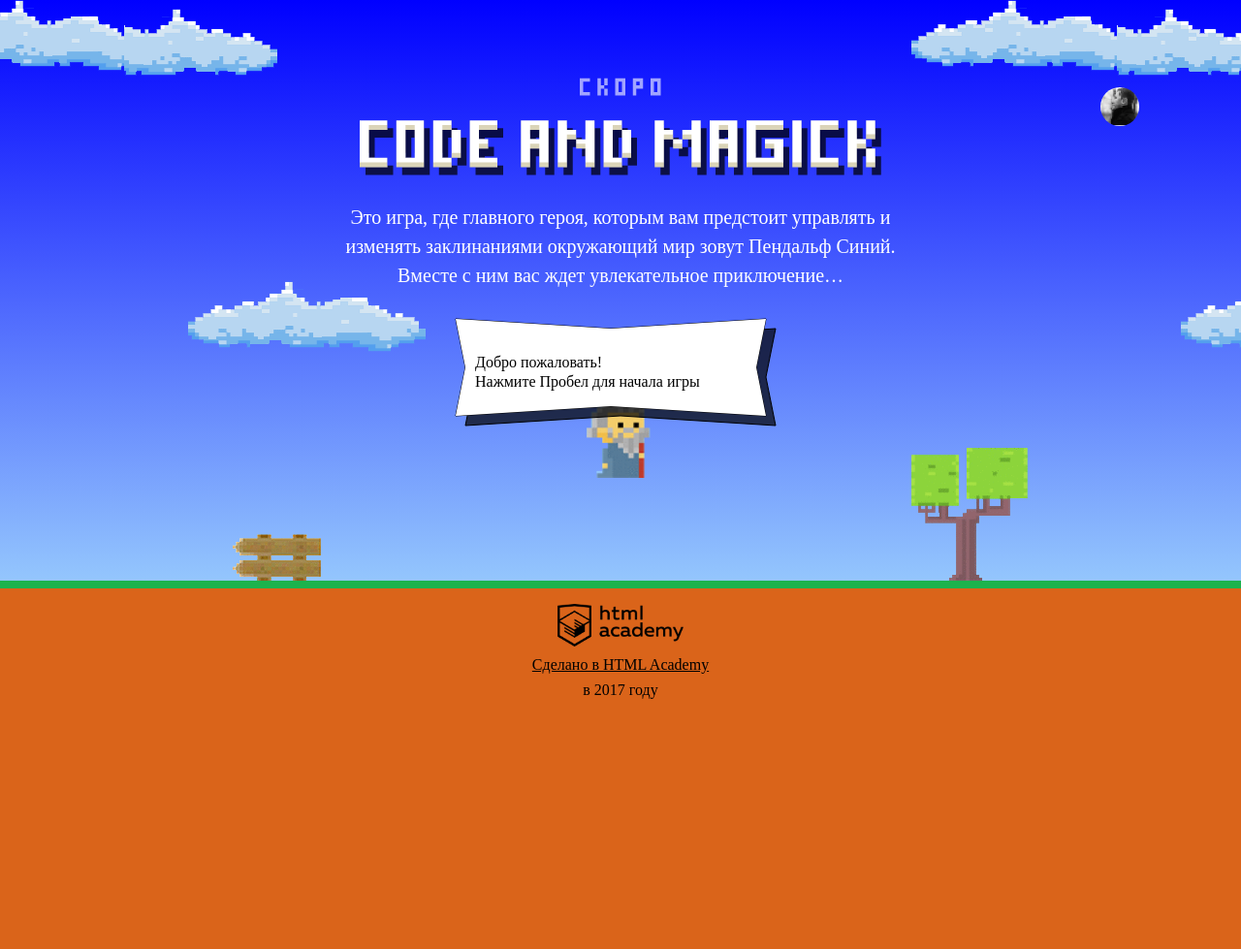
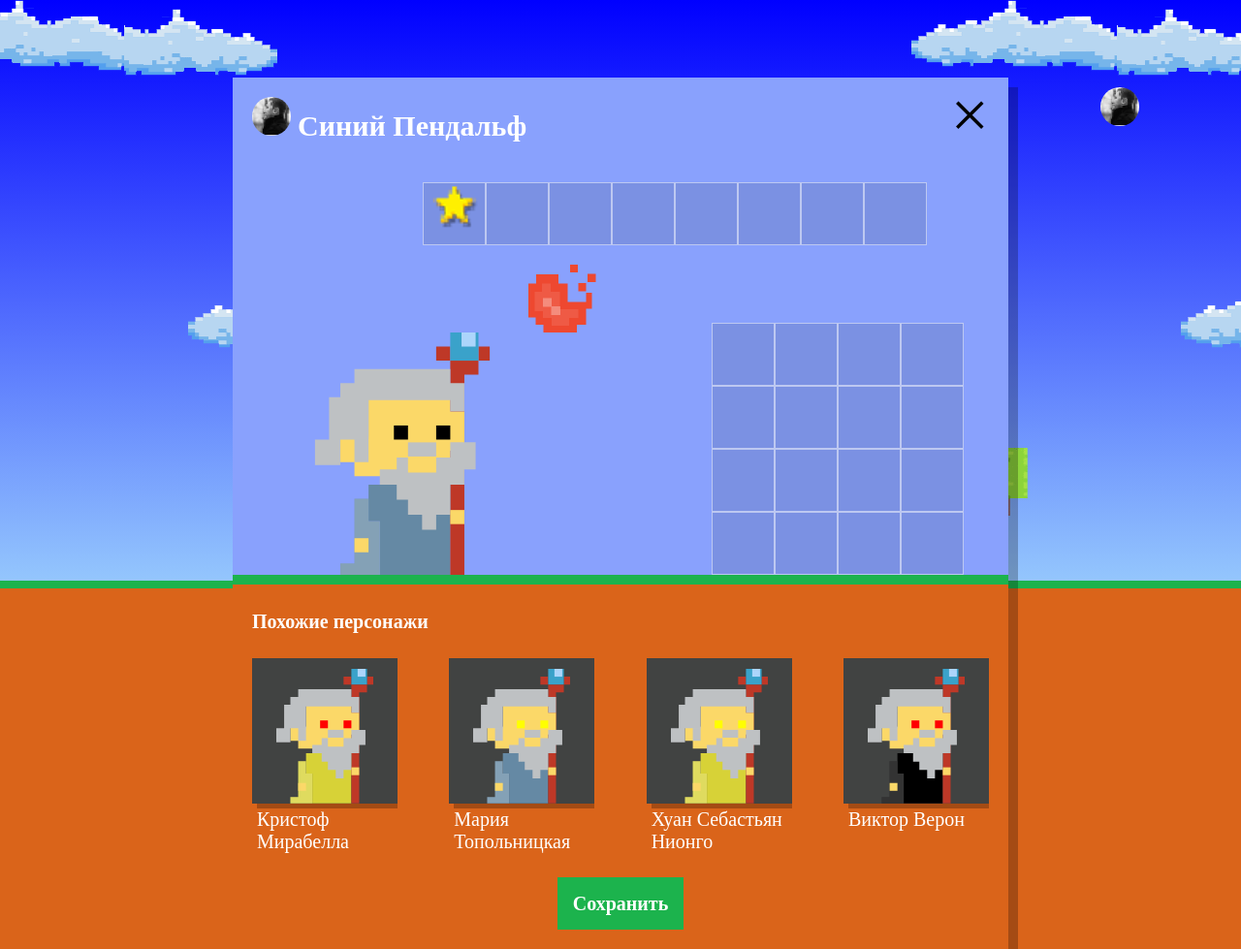
Before and after one commit to yyaron/41256-code-and-magick, a website: page index.html in a window 1280 px wide. Shown: the whole page at 97% size. Before the commit the page ends 800 px from the top, so only its background shows below. Drawn offline with Linux system fonts and the light colour scheme; a web font is replaced by a local one.

Commit message:
#9 Учебный проект: нас орда

```diff
--- a/index.html
+++ b/index.html
@@ -200,6 +200,7 @@
 
 </script>
 <script src="js/stat.js"></script>
+<script src="js/setup.js"></script>
 <script src="js/game.js"></script>
 
 </body>
--- /dev/null
+++ b/js/setup.js
@@ -0,0 +1,75 @@
+'use strict'
+
+var WIZARD_NAMES = ['Иван', 'Хуан Себастьян', 'Мария', 'Кристоф', 'Виктор', 'Юлия', 'Люпита', 'Вашингтон'];
+var WIZARD_SURNAMES = ['да Марья', 'Верон', 'Мирабелла', 'Вальц', 'Онопко', 'Топольницкая', 'Нионго', 'Ирвинг'];
+var COAT_COLORS = ['rgb(101, 137, 164)', 'rgb(241, 43, 107)', 'rgb(146, 100, 161)', 'rgb(56, 159, 117)', 'rgb(215, 210, 55)', 'rgb(0, 0, 0)'];
+var EYE_COLORS = ['black', 'red', 'blue', 'yellow', 'green'];
+
+//  делаем видимым основное окно персонажа
+var userDialog = document.querySelector('.setup');
+userDialog.classList.remove('hidden');
+
+//  делаем видимым окно похожих персонажей
+var similarDialog = document.querySelector('.setup-similar');
+similarDialog.classList.remove('hidden');
+
+//  с помощью функции получаем случайное число, которое зависит от длины массива
+var getRandomElement = function (arr) {
+  var max = arr.length;
+  var randomElement = Math.round(Math.random() * (max - 1));
+  return randomElement;
+}
+
+// функция, которая генерирует массив с объектами. внутри объектов содержатся случайные значения
+var getRandomArr = function () {
+  //массив, в котором содержатся объекты, описывающие параметры персонажей
+  var wizards = [];
+  //  цикл, который добавляет в массив необходимое количество объектов
+  for (var i = 0; i <= 3; i++) {
+    wizards[i] =
+    {
+      name: WIZARD_NAMES[getRandomElement(WIZARD_NAMES)]  + ' ' + WIZARD_SURNAMES[getRandomElement(WIZARD_SURNAMES)],
+      coatColor: COAT_COLORS[getRandomElement(COAT_COLORS)],
+      eyeColor: EYE_COLORS[getRandomElement(EYE_COLORS)],
+    }
+  };
+  return wizards;
+}
+var wizards = getRandomArr();
+
+//  создаем переменные для окна похожих персонажей и шаблона
+var similarListElement = document.querySelector('.setup-similar-list');
+var similarTemplate = document.querySelector('#similar-wizard-template').content;
+
+//  сохраняем в шаблон случайно сгенерированные параметры
+var renderWizard = function (wizard) {
+  var wizardElement = similarTemplate.cloneNode(true);
+
+  wizardElement.querySelector('.setup-similar-label').textContent = wizard.name;
+  wizardElement.querySelector('.wizard-coat').style.fill = wizard.coatColor;
+  wizardElement.querySelector('.wizard-eyes').style.fill = wizard.eyeColor;
+
+  return wizardElement;
+}
+
+var fragment = document.createDocumentFragment();
+
+//  воспроизводим шаблон 4 раза
+for (var j = 0; j < wizards.length; j++) {
+  fragment.appendChild(renderWizard(wizards[j]));
+}
+
+similarListElement.appendChild(fragment);
+
+/*
+//  добавляем 4 шаблона похожих персонажей в .setup-similar-list
+for (var i = 0; i < wizards.length; i++) {
+  var wizardElement = similarTemplate.cloneNode(true);
+
+  wizardElement.querySelector('.setup-similar-label').textContent = wizards[i].name;
+  wizardElement.querySelector('.wizard-coat').style.fill = wizards[i].coatColor;
+  wizardElement.querySelector('.wizard-eyes').style.fill = wizards[i].eyeColor;
+
+  similarListElement.appendChild(wizardElement);
+};
+*/
```
